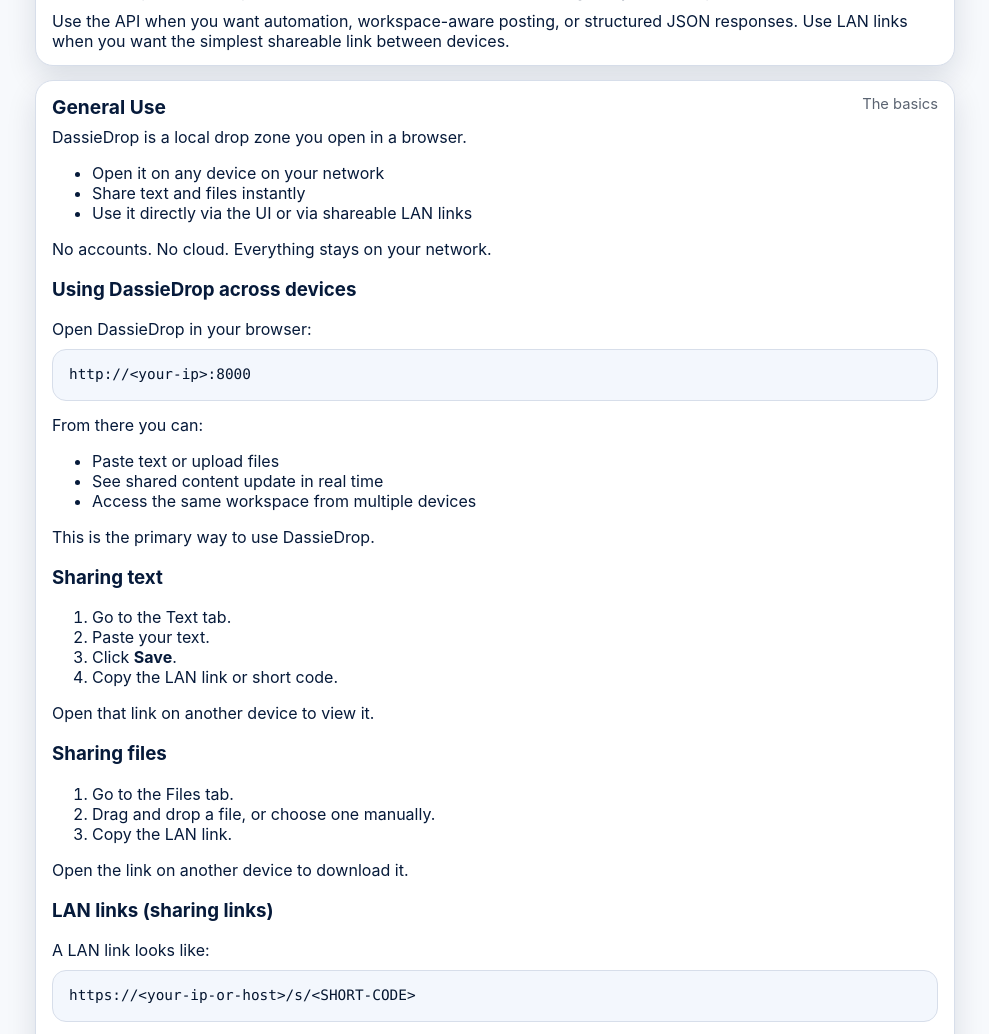
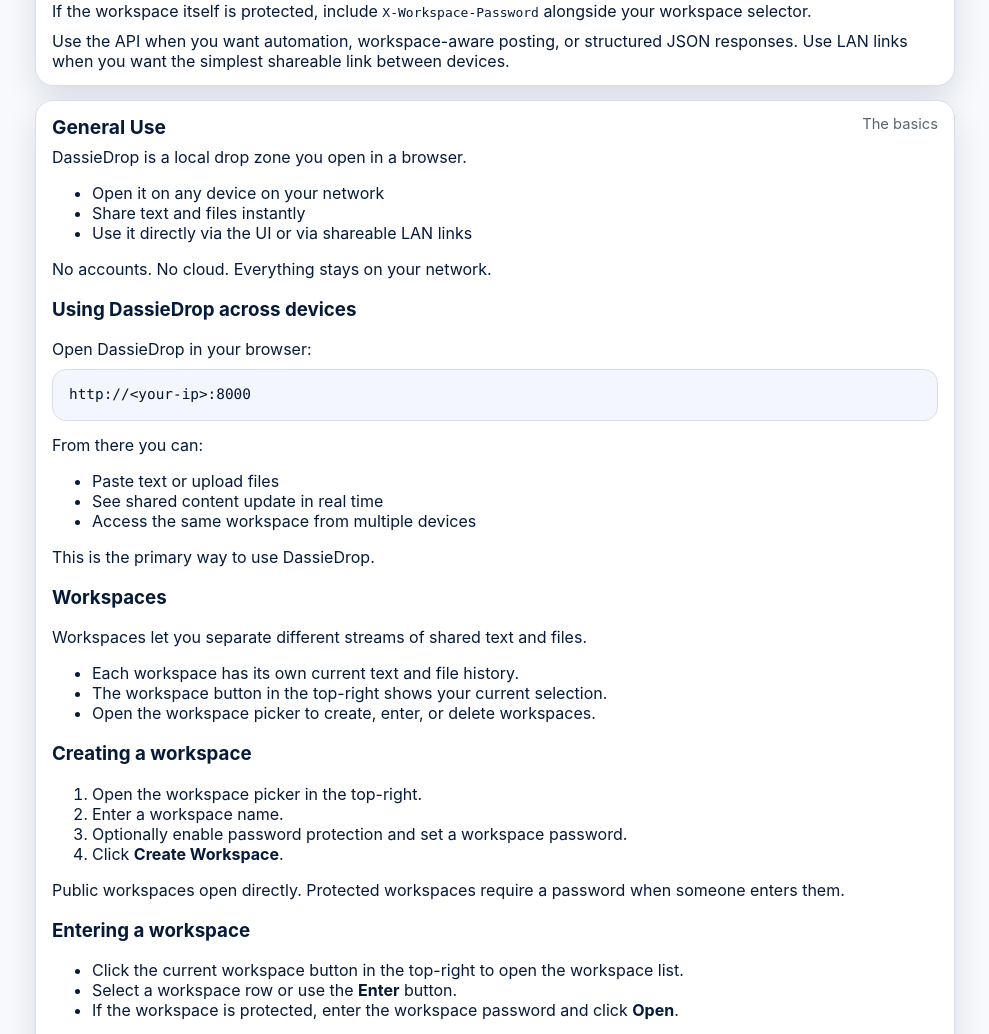
Before and after one commit to vossie/LanDrop, a Python web app: template templates/help.html in a window 1280 px wide. Shown: the part 5466-6500 px from the top of the page, without its empty margins (145-1134 px from the left). Run offline with Jinja, Linux system fonts and the light colour scheme; the template is opened without the code that fills it, so the values that code supplies are empty.

Commit message:
Add header help button and workspace help docs

```diff
--- a/templates/help.html
+++ b/templates/help.html
@@ -46,6 +46,7 @@
           <li><a href="#lan-link-examples">LAN Link Examples</a></li>
           <li><a href="#api-examples">API Examples</a></li>
           <li><a href="#general-use">General Use</a></li>
+          <li><a href="#workspaces">Workspaces</a></li>
           <li><a href="#sharing-text">Sharing text</a></li>
           <li><a href="#sharing-files">Sharing files</a></li>
           <li><a href="#lan-links">LAN links</a></li>
@@ -309,6 +310,46 @@ bash script.sh</code></pre>
         </ul>
         <p>This is the primary way to use DassieDrop.</p>
 
+        <h3 id="workspaces">Workspaces</h3>
+        <p>Workspaces let you separate different streams of shared text and files.</p>
+        <ul>
+          <li>Each workspace has its own current text and file history.</li>
+          <li>The workspace button in the top-right shows your current selection.</li>
+          <li>Open the workspace picker to create, enter, or delete workspaces.</li>
+        </ul>
+
+        <h3>Creating a workspace</h3>
+        <ol>
+          <li>Open the workspace picker in the top-right.</li>
+          <li>Enter a workspace name.</li>
+          <li>Optionally enable password protection and set a workspace password.</li>
+          <li>Click <strong>Create Workspace</strong>.</li>
+        </ol>
+        <p>Public workspaces open directly. Protected workspaces require a password when someone enters them.</p>
+
+        <h3>Entering a workspace</h3>
+        <ul>
+          <li>Click the current workspace button in the top-right to open the workspace list.</li>
+          <li>Select a workspace row or use the <strong>Enter</strong> button.</li>
+          <li>If the workspace is protected, enter the workspace password and click <strong>Open</strong>.</li>
+        </ul>
+        <p>Once entered, the main share page switches to that workspace.</p>
+
+        <h3>Switching between devices</h3>
+        <p>Workspaces are useful when multiple people or devices share the same DassieDrop server.</p>
+        <ul>
+          <li>Open the same workspace on another device to see the same text and files.</li>
+          <li>Use different workspaces to keep separate jobs, teams, or sessions apart.</li>
+        </ul>
+
+        <h3>Deleting a workspace</h3>
+        <ul>
+          <li>Open the workspace picker and find the workspace you want to remove.</li>
+          <li>Click <strong>Delete</strong>.</li>
+          <li>If the workspace is protected, enter the workspace password to confirm deletion.</li>
+        </ul>
+        <p>The default workspace cannot be deleted.</p>
+
         <h3 id="sharing-text">Sharing text</h3>
         <ol>
           <li>Go to the Text tab.</li>
--- a/templates/index.html
+++ b/templates/index.html
@@ -22,6 +22,8 @@
                 <span class="hero-title-text">DassieDrop</span>
               </a>
             </div>
+            <div class="header-actions">
+              <a class="header-help-link" href="/help" aria-label="Open help" title="Help">?</a>
               <div class="workspace-selector-wrap">
                 <a
                   id="workspaceSelector"
@@ -32,6 +34,7 @@
                 >
                   <span class="workspace-pill-label">__WORKSPACE_NAME__</span><span aria-hidden="true">▾</span>
                 </a>
+              </div>
             </div>
           </div>
           <h1 class="sr-only">DassieDrop</h1>
```
Also changed, not shown: assets/app.css (+39 -0 lines), 1 other file. Lines whose indentation alone changed are shown as unchanged.
